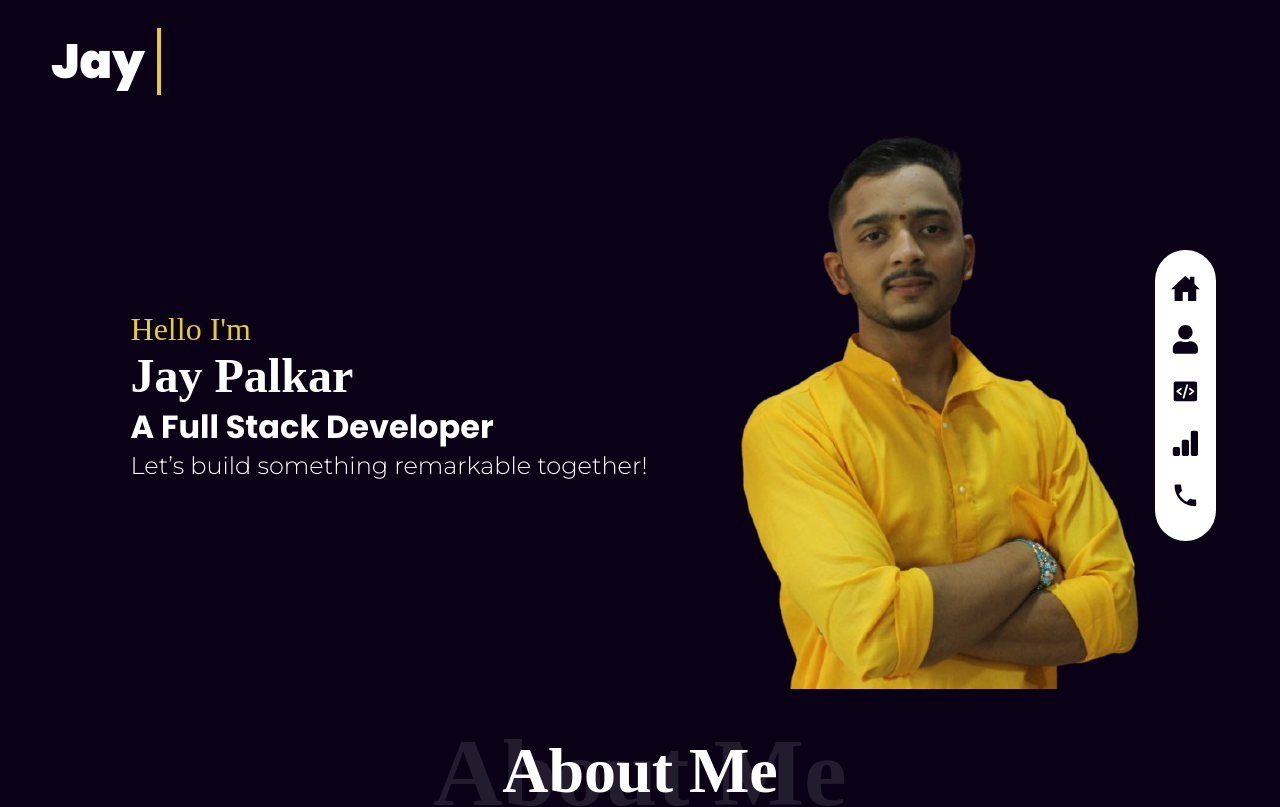
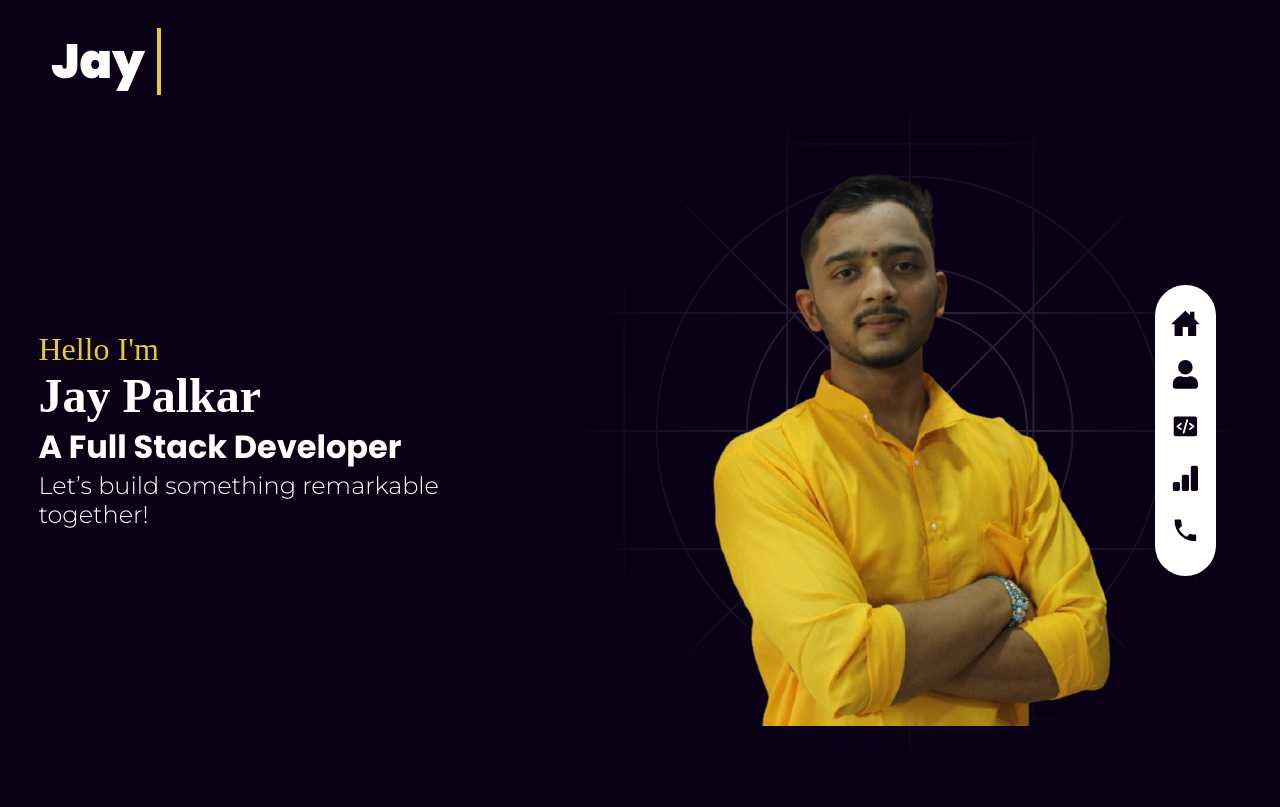
Before and after one commit to JayPalkar/Portfolio, a React (Vite) app: page / in a window 1280 px wide. Shown: the top 807 px of the page. Built offline with nearby package versions, Linux system fonts and the light colour scheme; a web font is replaced by a local one.

Commit message:
added bg image to the heroSection Image

```diff
--- a/src/components/hero/heroSection.css
+++ b/src/components/hero/heroSection.css
@@ -36,6 +36,17 @@
   font-weight: 300;
 }
 
+.imageContainer {
+  position: relative;
+  display: flex;
+  justify-content: center;
+  align-items: center;
+}
+
+.heroSectionImage {
+  position: absolute;
+}
+
 .sidebar {
   position: absolute;
   right: 4rem;
--- a/src/components/hero/page.jsx
+++ b/src/components/hero/page.jsx
@@ -1,6 +1,7 @@
 import "./heroSection.css";
 import myImage from "../../assets/my.png";
 import SideNavbar from "../navbar/sideNavbar";
+import bgImage from "../../assets/aboutmeImg.png";
 
 const Hero = () => {
   return (
@@ -15,6 +16,7 @@ const Hero = () => {
           </h2>
         </div>
         <div className="imageContainer">
+          <img className="heroBackgroundImage" src={bgImage} alt="" />
           <img className="heroSectionImage" src={myImage} alt="" />
         </div>
       </section>
```
